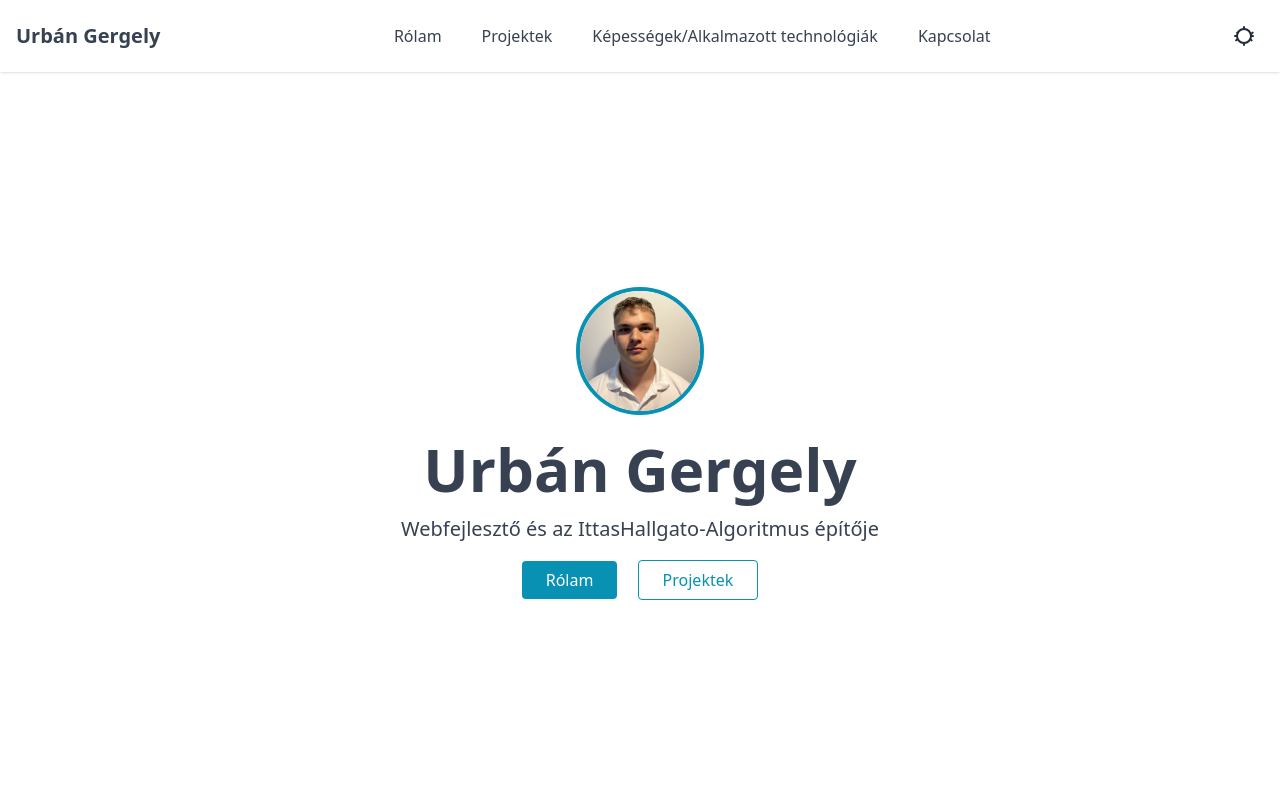
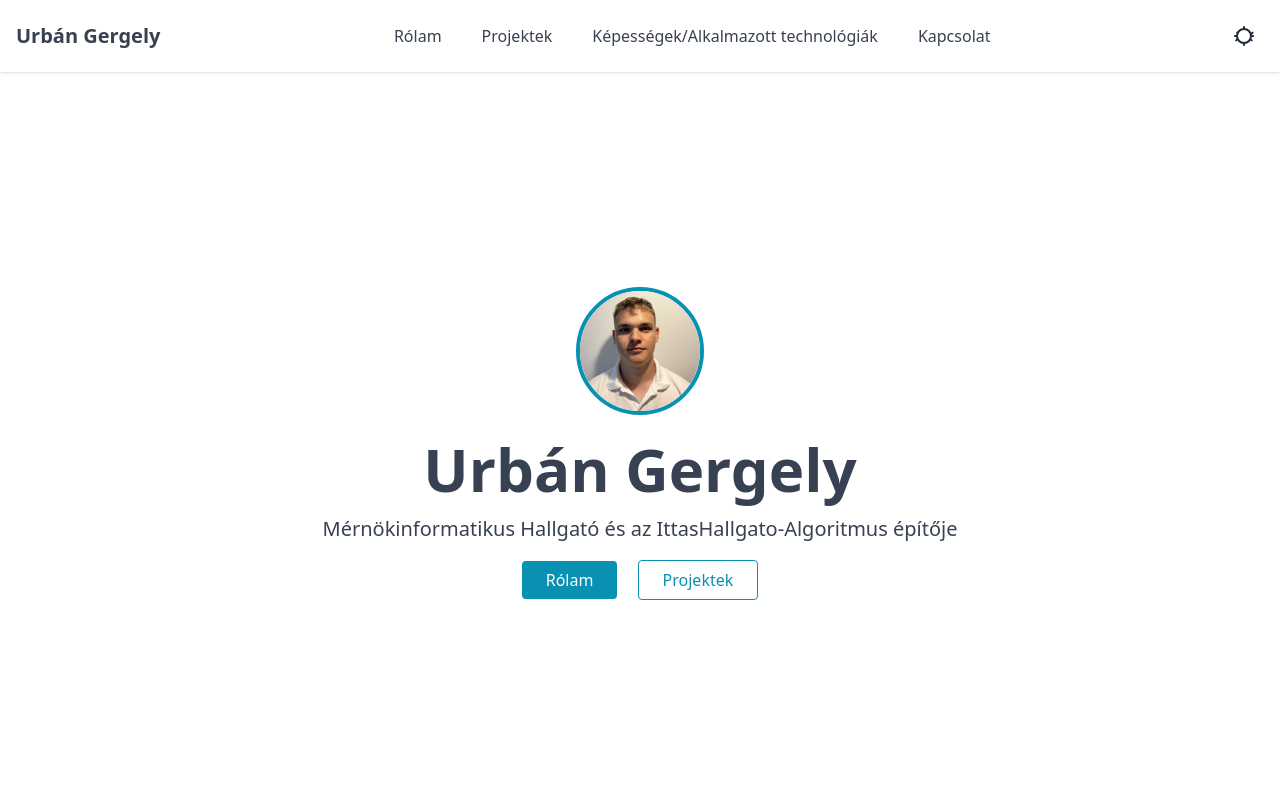
Before and after one commit to gerike041/Portfolio, a plain HTML site: page index.html in a window 1280 px wide. Shown: the top 800 px of the page. Drawn offline with nearby package versions, Linux system fonts and the light colour scheme.

Commit message:
Update index.html

```diff
--- a/index.html
+++ b/index.html
@@ -57,7 +57,7 @@
     <div class="container mx-auto text-center">
       <img src="profilkepv2.JPG" alt="Urbán Gergely" class="mx-auto rounded-full w-32 h-32 mb-6 border-4 border-cyan-600 dark:border-cyan-400 transition-colors duration-300">
       <h1 class="text-4xl md:text-6xl font-bold mb-4">Urbán Gergely</h1>
-      <p class="text-xl mb-6">Webfejlesztő és az IttasHallgato-Algoritmus építője</p>
+      <p class="text-xl mb-6">Mérnökinformatikus Hallgató és az IttasHallgato-Algoritmus építője</p>
       <div class="space-x-4">
         <a href="#about" class="px-6 py-2 bg-cyan-600 dark:bg-cyan-500 text-white rounded hover:bg-cyan-700 dark:hover:bg-cyan-600 transition-colors duration-300">Rólam</a>
         <a href="#projects" class="px-6 py-2 border border-cyan-600 dark:border-cyan-500 text-cyan-600 dark:text-cyan-400 rounded hover:bg-cyan-50 dark:hover:bg-gray-700 transition-colors duration-300">Projektek</a>
@@ -271,4 +271,5 @@
     });
   </script>
 </body>
+
 </html>
```
